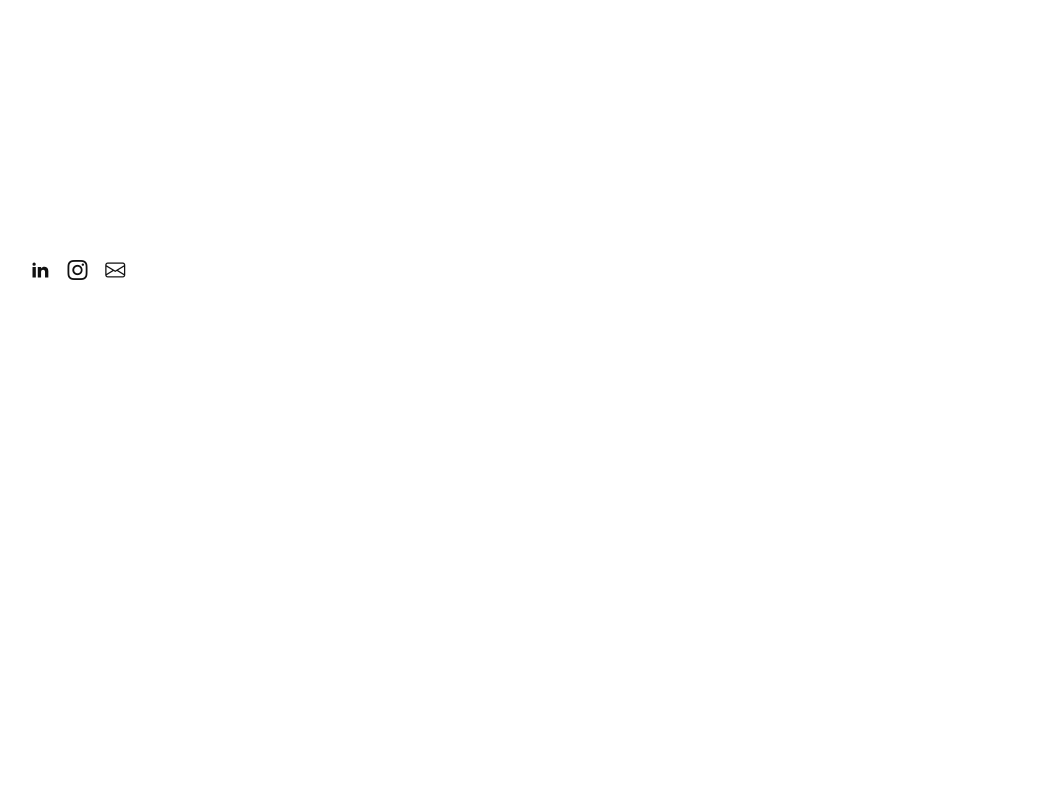
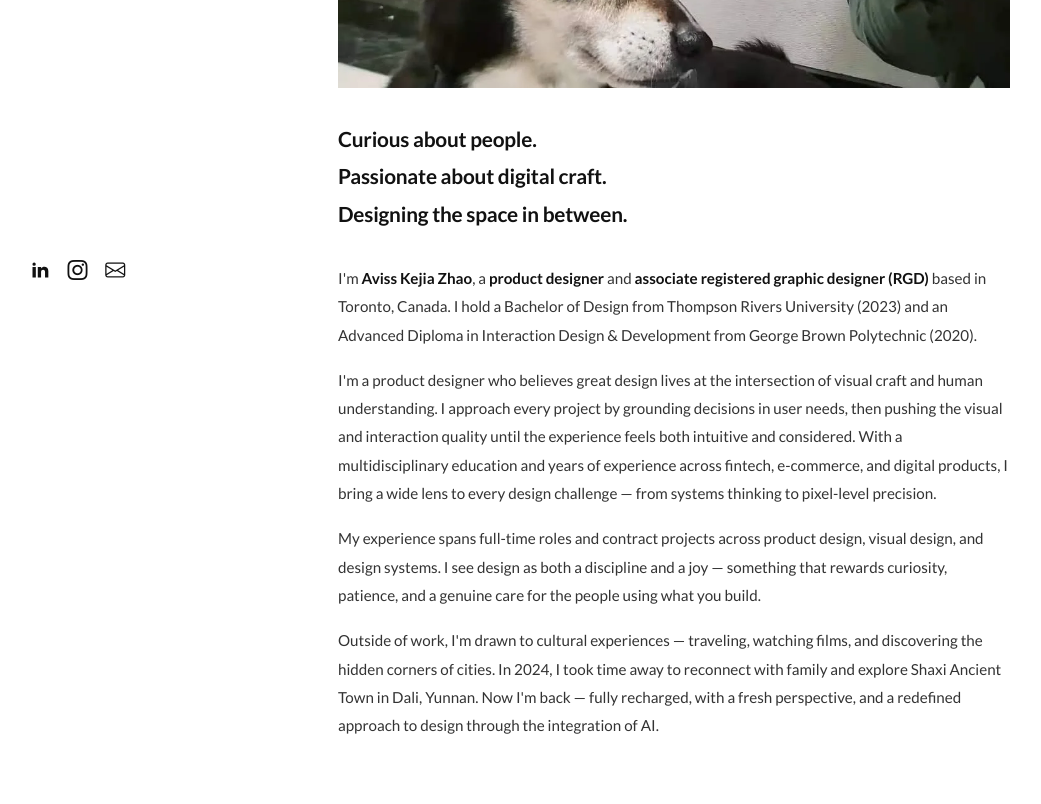
Before and after one commit to kejiazhao118/portfolio-v2, a Next.js app: page /about in a window 1280 px wide. Before the commit this address had no page. Shown: the part 480-1284 px from the top of the page, without its empty margins (26-1067 px from the left). Before the commit the page ends 800 px from the top, so only its background shows below. Built offline with nearby package versions, Linux system fonts and the light colour scheme; a web font is replaced by a local one.

Commit message:
about page migration

```diff
--- /dev/null
+++ b/app/about/page.tsx
@@ -0,0 +1,71 @@
+import type { Metadata } from "next";
+
+export const metadata: Metadata = {
+  title: "About — AVISS KEJIA ZHAO",
+};
+
+export default function About() {
+  return (
+    <main className="main-content about-main">
+
+      <div className="about-header">
+        <img src="/images/about/Profile.webp" alt="Aviss Kejia Zhao" className="about-photo" />
+        <div className="about-bio">
+          <h1>Curious about people.<br />Passionate about digital craft.<br />Designing the space in between.</h1>
+          <p>I'm <strong>Aviss Kejia Zhao</strong>, a <strong>product designer</strong> and <strong>associate registered graphic designer (RGD)</strong> based in Toronto, Canada. I hold a Bachelor of Design from Thompson Rivers University (2023) and an Advanced Diploma in Interaction Design & Development from George Brown Polytechnic (2020).</p>
+          <p>I'm a product designer who believes great design lives at the intersection of visual craft and human understanding. I approach every project by grounding decisions in user needs, then pushing the visual and interaction quality until the experience feels both intuitive and considered. With a multidisciplinary education and years of experience across fintech, e-commerce, and digital products, I bring a wide lens to every design challenge — from systems thinking to pixel-level precision.</p>
+          <p>My experience spans full-time roles and contract projects across product design, visual design, and design systems. I see design as both a discipline and a joy — something that rewards curiosity, patience, and a genuine care for the people using what you build.</p>
+          <p>Outside of work, I'm drawn to cultural experiences — traveling, watching films, and discovering the hidden corners of cities. In 2024, I took time away to reconnect with family and explore Shaxi Ancient Town in Dali, Yunnan. Now I'm back — fully recharged, with a fresh perspective, and a redefined approach to design through the integration of AI.</p>
+        </div>
+      </div>
+
+      {/* EDUCATION */}
+      <div className="section">
+        <p className="section-label">Education</p>
+        <ul className="edu-list">
+          <li>
+            <span className="edu-degree">Bachelor of Design</span>
+            <span className="edu-school">Thompson Rivers University, Class of 2023</span>
+            <span className="edu-note">2023 PLAR Award</span>
+          </li>
+          <li>
+            <span className="edu-degree">Google UX Design Certificate</span>
+            <span className="edu-school">2021 – 2022</span>
+          </li>
+          <li>
+            <span className="edu-degree">Advanced Diploma — Interaction Design & Development</span>
+            <span className="edu-school">George Brown Polytechnic, Class of 2020</span>
+            <span className="edu-note">Dean's Honour List, All Semesters · The Registered Graphic Designers Award</span>
+          </li>
+        </ul>
+      </div>
+
+      {/* EXPERTISE */}
+      <div className="section">
+        <p className="section-label">Expertise</p>
+        <ul className="expertise-list">
+          <li><span className="expertise-label">UI/UX</span><span className="expertise-desc">UX Research & Usability Testing, Wireframes, User Flows, Journey Maps, High-Fidelity UI, Prototypes, Responsive Design</span></li>
+          <li><span className="expertise-label">Visual Design & Art Direction</span><span className="expertise-desc">Visual Communication, Branding, Marketing Assets, Image Optimization</span></li>
+          <li><span className="expertise-label">Design Systems</span><span className="expertise-desc">Component Libraries, Guidelines, Scalable UI Systems, Brand Consistency across Platforms</span></li>
+          <li><span className="expertise-label">Collaboration</span><span className="expertise-desc">Cross-Functional Teamwork (Product, Tech, Marketing)</span></li>
+          <li><span className="expertise-label">Tools</span><span className="expertise-desc">Figma, Adobe CC, HTML & CSS</span></li>
+          <li><span className="expertise-label">AI-Integrated Workflow</span><span className="expertise-desc">Vibe coding, AI-assisted design & prototyping, prompt engineering for design tasks (Claude)</span></li>
+          <li><span className="expertise-label">Accessibility</span><span className="expertise-desc">Inclusive Design & WCAG</span></li>
+          <li><span className="expertise-label">Languages</span><span className="expertise-desc">English (Advanced), Chinese (Native — asset for bilingual design)</span></li>
+        </ul>
+      </div>
+
+      {/* CREDENTIALS */}
+      <div className="section">
+        <p className="section-label section-label-sm">Credentials</p>
+        <ul className="credential-list">
+          <li><span>2023 PLAR Award</span><a href="/credentials/PLAR-Award.pdf" target="_blank">View →</a></li>
+          <li><span>Associate RGD Certificate</span><a href="/credentials/Associate-RGD.pdf" target="_blank">View →</a></li>
+          <li><span>Google UX Design Certificate</span><a href="/credentials/Google-UX-Design.pdf" target="_blank">View →</a></li>
+          <li><span>2020 RGD Graduate Award</span><a href="/credentials/RGD-Grad-Award.png" target="_blank">View →</a></li>
+        </ul>
+      </div>
+
+    </main>
+  );
+}
--- a/app/globals.css
+++ b/app/globals.css
@@ -167,3 +167,101 @@ nav a.nav-small { font-size: 0.95rem; }
   .projects { grid-template-columns: 1fr; }
   .col-right { padding-top: 0; }
 }
+
+/* ── ABOUT PAGE ── */
+.about-main {
+  padding: 4rem 4rem 6rem 4rem;
+  max-width: 800px;
+}
+
+.about-header { margin-bottom: 4rem; }
+
+.about-photo {
+  width: 100%;
+  display: block;
+  margin-bottom: 2rem;
+}
+
+.about-bio h1 {
+  font-size: 1.3rem;
+  font-weight: 700;
+  letter-spacing: -0.01em;
+  margin-bottom: 2rem;
+  line-height: 1.8;
+}
+
+.about-bio p {
+  font-size: 0.95rem;
+  line-height: 1.85;
+  color: #333;
+  margin-bottom: 1.1rem;
+}
+
+.about-bio p strong { color: #111; font-weight: 700; }
+
+.section { margin-bottom: 4rem; }
+
+.section-label {
+  font-size: 0.8rem;
+  font-weight: 800;
+  letter-spacing: 0.15em;
+  text-transform: uppercase;
+  color: hsl(9, 63%, 65%);
+  margin-bottom: 1.25rem;
+}
+
+.section-label-sm { margin-bottom: 0.85rem; }
+
+.edu-list { list-style: none; padding: 0; margin: 0; }
+
+.edu-list li {
+  font-size: 0.95rem;
+  line-height: 1.7;
+  color: #333;
+  margin-bottom: 1.25rem;
+  padding-bottom: 1.25rem;
+  border-bottom: 1px solid #f0f0f0;
+}
+
+.edu-list li:last-child { border-bottom: none; margin-bottom: 0; padding-bottom: 0; }
+
+.edu-degree { font-weight: 700; color: #111; display: block; margin-bottom: 0.2rem; }
+.edu-school { color: #555; font-size: 0.9rem; }
+.edu-note { color: #888; font-size: 0.85rem; margin-top: 0.2rem; display: block; }
+
+.expertise-list { list-style: none; padding: 0; margin: 0; }
+
+.expertise-list li {
+  display: grid;
+  grid-template-columns: 240px 1fr;
+  gap: 2.5rem;
+  font-size: 0.95rem;
+  padding: 0.85rem 0;
+  border-bottom: 0.5px solid #f0f0f0;
+}
+
+.expertise-list li:last-child { border-bottom: none; padding-bottom: 0; }
+.expertise-label { font-weight: 700; color: #111; }
+.expertise-desc { color: #555; line-height: 1.7; }
+
+.credential-list { list-style: none; padding: 0; margin: 0; }
+
+.credential-list li {
+  display: grid;
+  grid-template-columns: 240px 1fr;
+  gap: 2.5rem;
+  align-items: center;
+  padding: 1.1rem 0;
+  border-bottom: 0.5px solid #f0f0f0;
+  font-size: 0.95rem;
+}
+
+.credential-list li:last-child { border-bottom: none; }
+.credential-list li span { font-weight: 700; color: #111; }
+.credential-list li a {
+  font-size: 0.85rem;
+  color: hsl(9, 63%, 65%);
+  font-weight: 700;
+  transition: opacity 0.15s;
+}
+.credential-list li a:hover { opacity: 0.7; }
```
